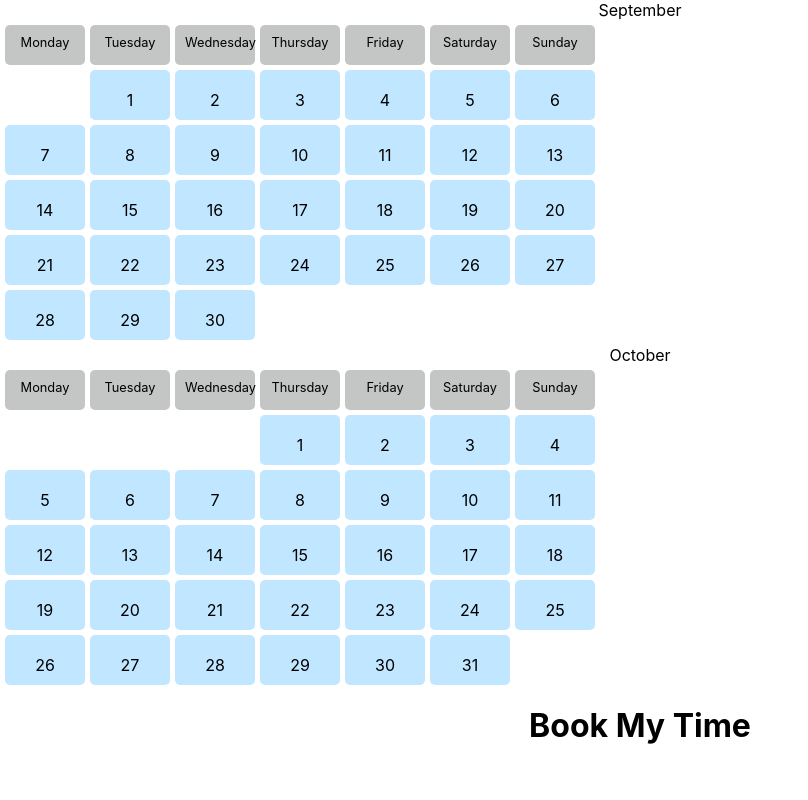
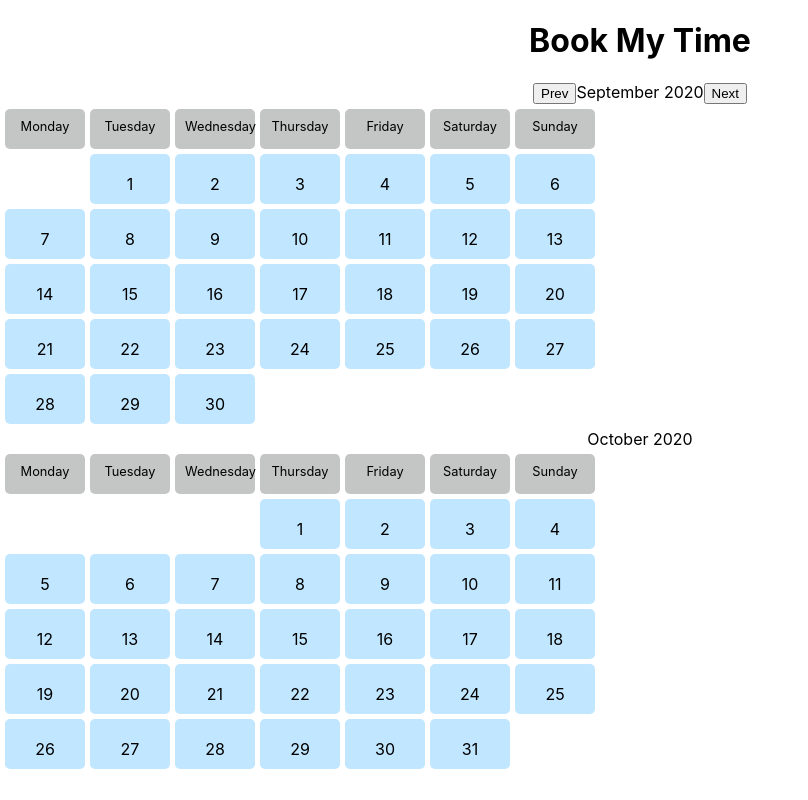
Before and after one commit to apifex/BookMyTime, a React (Create React App) app in the folder bookmytime-front/: page / in a window 1280 px wide. Shown: the whole page, without its empty margins (0-808 px from the left). Built offline with nearby package versions, Linux system fonts and the light colour scheme.

Commit message:
tired to load events from google api - works, and put them to planning in local calendar - problem with loading data

```diff
--- a/bookmytime-front/package.json
+++ b/bookmytime-front/package.json
@@ -24,6 +24,7 @@
     "test": "react-scripts test",
     "eject": "react-scripts eject"
   },
+  "proxy": "http://localhost:4000/",
   "eslintConfig": {
     "extends": "react-app"
   },
--- a/bookmytime-front/src/components/calendar.tsx
+++ b/bookmytime-front/src/components/calendar.tsx
@@ -1,33 +1,22 @@
-import React from 'react';
+import React, { useState } from 'react';
 import './calendar.scss';
 
-export const Calendar = () => {
-    const today: Date = new Date();
-
 const days: Array<string> = ['Monday', 'Tuesday', 'Wednesday', 'Thursday', 'Friday', 'Saturday', 'Sunday']
+const days2: Array<string> = ['Sunday', 'Monday', 'Tuesday', 'Wednesday', 'Thursday', 'Friday', 'Saturday']
 const months: Array<string> = ['January', 'February', 'March', 'April', 'May', 'Juny', 'July', 'August', 'September', 'October', 'November', 'December']
 
-    let actualMonthName: string = months[today.getMonth()]
-    let nextMonthName: string = months[today.getMonth()+1]
+const daysofmonth = (date: Date) => {
 
-    let nextMonth = new Date(today.getFullYear(), today.getMonth()+1, 1)
+    let monthDays: Array<Date> = [];
 
-    const daysofmonth = (date: Date) => {
-        let firstDayinMonth = new Date(date.getFullYear(), date.getMonth(), 1)
-        let classForfirstDayinMonth = 'day ' + days[firstDayinMonth.getDay()-1]
-        let monthDays = [];
+    let lastDayinMonth: number = new Date(date.getFullYear(), date.getMonth()+1,0).getDate()
 
-        let lastDayinMonth = new Date(date.getFullYear(), date.getMonth()+1,0).getDate()
-
-        for (let i=1; i<lastDayinMonth; i++) {
+    for (let i=0; i<lastDayinMonth; i++) {
         let y = date.getFullYear()
         let m = date.getMonth();
         let d = 1+i
         monthDays.push(new Date(y,m,d))
     }
-    return {firstDayinMonth, classForfirstDayinMonth, monthDays}
-    }
-
     const handleClick = (event: any) => {
         //test of handleClick
         console.log(event.target.id)
@@ -35,19 +24,44 @@ export const Calendar = () => {
         console.log(event.target.className)
     }
 
+    let classForfirstDayinMonth: string = 'day ' + days2[new Date(date.getFullYear(), date.getMonth(), 1).getDay()]
+
+    let monthDaysToDisplay = [];
+
+    let firstDay = monthDays.shift()
+    monthDaysToDisplay.push(<div key={firstDay?.toString()} id={firstDay?.toString()} className={classForfirstDayinMonth} onClick={handleClick}>{firstDay?.getDate()}</div>)
+    monthDays.map((day)=>monthDaysToDisplay.push(<div key={day.toString()} id={day.toString()} className="day" onClick={handleClick}>{day.getDate()}</div>))
+    monthDays.unshift(firstDay?firstDay:new Date())
+return {monthDaysToDisplay, monthDays}
+}
+
+export const Calendar = () => {
+    const today: Date = new Date();
+
+    const [actualM, setMonth] = useState(today.getMonth())
+
+    let actualMonthName: string = months[actualM%12]
+    let nextMonthName: string = months[(actualM+1)%12]
+
+    let actualMonth = daysofmonth(new Date(today.getFullYear(), actualM, 1))
+    let nextMonth = daysofmonth(new Date(today.getFullYear(), actualM+1, 1))
+
+
     return (
     <div>
-        <div>{actualMonthName}</div>
+        <div>
+            <button onClick={() => setMonth(actualM-1) }>Prev</button>
+            {actualMonthName} {actualMonth.monthDays[0].getFullYear()}
+            <button onClick={() => setMonth(actualM+1) }>Next</button>
+        </div>
         <div className="calendarMonth">
         {days.map((day)=><div key={day} className='legend'>{day}</div>)}
-            <div key='first' id={daysofmonth(today).firstDayinMonth.toString()} className={daysofmonth(today).classForfirstDayinMonth} onClick={handleClick}>1</div>
-            {daysofmonth(today).monthDays.map(day=><div key={day.toString()} id={day.toString()} className="day" onClick={handleClick}>{day.getDate()}</div>)}
+        {actualMonth.monthDaysToDisplay.map(day=>day)}
         </div>
-        <div>{nextMonthName}</div>
+        <div>{nextMonthName} {nextMonth.monthDays[0].getFullYear()}</div>
         <div className="calendarMonth">
         {days.map((day)=><div key={day} className='legend'>{day}</div>)}
-            <div key='first2' id={daysofmonth(nextMonth).firstDayinMonth.toString()} className={daysofmonth(nextMonth).classForfirstDayinMonth} onClick={handleClick}>1</div>
-            {daysofmonth(nextMonth).monthDays.map(day=><div key={day.toString()} id={day.toString()} className="day" onClick={handleClick}>{day.getDate()}</div>)}
+        {nextMonth.monthDaysToDisplay.map(day=>day)}
         </div>
     </div>
 
--- /dev/null
+++ b/bookmytime-front/src/components/day/day.scss
@@ -0,0 +1,5 @@
+.dayx {
+    position: absolute;
+    top: 40px; left: 40px;
+    background-color: rgba(0, 0, 0, 0.226);
+}
--- /dev/null
+++ b/bookmytime-front/src/components/day/day.tsx
@@ -0,0 +1,16 @@
+import React from 'react';
+
+import './day.scss'
+
+
+export const Day = () => {
+
+
+
+    return (
+    <div className='dayx'>
+
+    </div>
+)
+
+}
--- a/bookmytime-front/src/pages/mainPage.tsx
+++ b/bookmytime-front/src/pages/mainPage.tsx
@@ -1,11 +1,18 @@
-import React, { ReactElement } from 'react';
+import React from 'react';
 import {Calendar} from '../components/calendar'
-const MainPage = ():ReactElement => {
+import {Day} from '../components/day/day'
+
+
+const MainPage = () => {
 
     return(
         <div>
+            <h1>Book My Time</h1>
+
             <Calendar />
-            <h1>Book My Time</h1>
+            <Day />
+
+
         </div>
 
     )
```
Also changed, not shown: bookmytime-front/src/utils/calendarutils.tsx (added, +89 -0 lines). Lines whose indentation alone changed are shown as unchanged.
